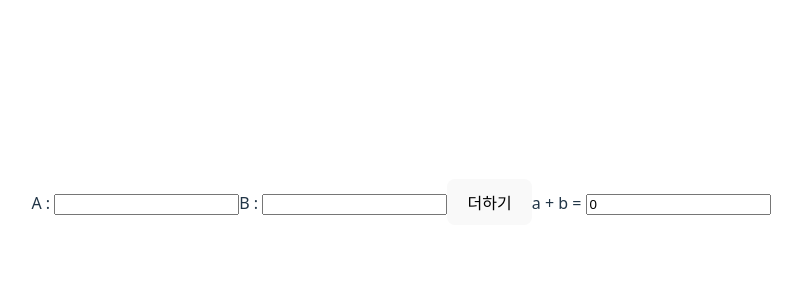
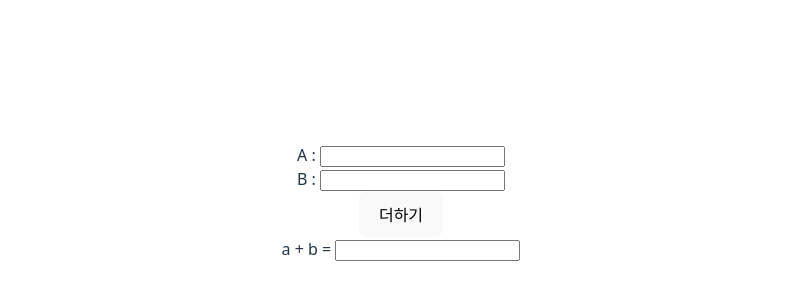
Before and after one commit to seongbokim/vscode, a React (Vite) app in the folder kakaocloud/: page / in a window 1280 px wide. Shown: the part 198-498 px from the top of the page, without its empty margins (239-1041 px from the left). Built offline with nearby package versions, Linux system fonts and the light colour scheme.

Commit message:
modified:   kakaocloud/src/1117/1117a.jsx

```diff
--- a/kakaocloud/src/1117/1117a.jsx
+++ b/kakaocloud/src/1117/1117a.jsx
@@ -3,7 +3,7 @@ import { useState } from "react";
 function Plus() {
   const [a, setA] = useState("");
   const [b, setB] = useState("");
-  const [result, setResult] = useState(0);
+  const [result, setResult] = useState("");
   const onClickEnter = () => {
     setResult(parseInt(a) + parseInt(b));
   };
@@ -11,8 +11,11 @@ function Plus() {
   return (
     <div>
       A : <input type="text" value={a} onChange={(e) => setA(e.target.value)} />
+      <br />
       B : <input type="text" value={b} onChange={(e) => setB(e.target.value)} />
+      <br />
       <button onClick={onClickEnter}>더하기</button>
+      <br />
       a + b = <input value={result} />
     </div>
   );
```
